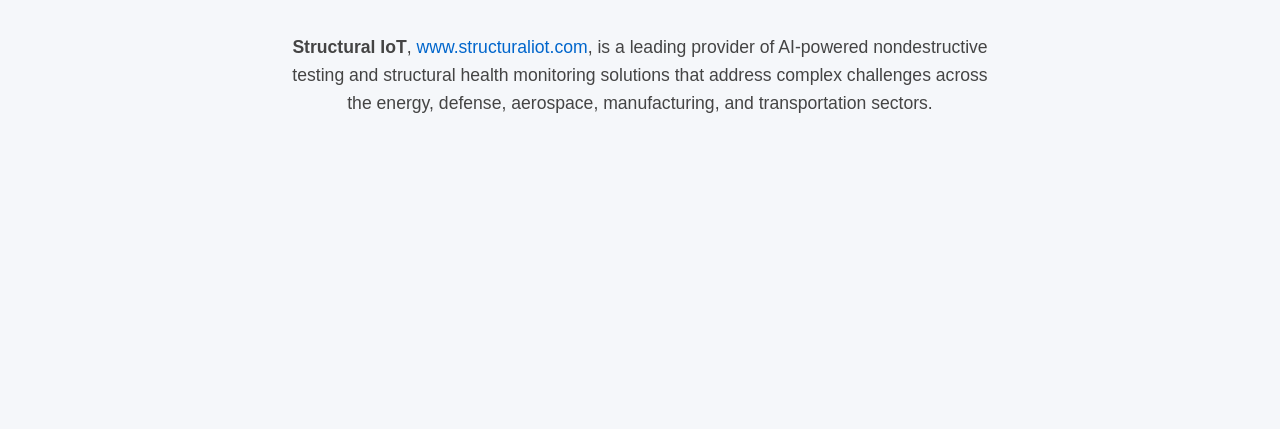
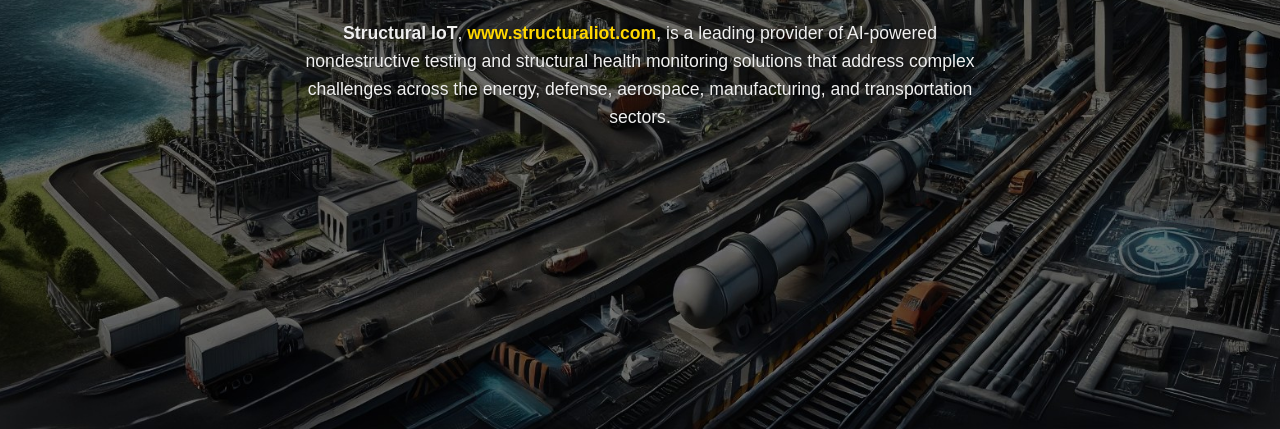
Before and after one commit to Structural-IoT/Structural-IoT.github.io, a plain HTML site: page index.html in a window 1280 px wide. Shown: the part 411-840 px from the top of the page. Drawn offline with Linux system fonts and the light colour scheme.

Commit message:
Update styles for background image and text colors
Changed background color to an image and updated text colors for better readability.

```diff
--- a/index.html
+++ b/index.html
@@ -12,22 +12,29 @@
       align-items: center;
       text-align: center;
       font-family: Arial, sans-serif;
-      background-color: #f5f7fa;
+      background-image: url('background.jpg');
+      background-size: cover; /* fills the entire page */
+      background-position: center; /* centers the image */
+      background-repeat: no-repeat; /* no tiling */
+      color: #fff; /* make text readable if image is dark */
       padding: 20px;
     }
     h1 {
-      color: #1a1a1a;
+      color: #fff;
       margin-bottom: 10px;
+      text-shadow: 1px 1px 3px rgba(0, 0, 0, 0.7);
     }
     p {
-      color: #444;
+      color: #f0f0f0;
       font-size: 1.1em;
       max-width: 700px;
       line-height: 1.6;
+      text-shadow: 1px 1px 2px rgba(0, 0, 0, 0.5);
     }
     a {
-      color: #0066cc;
+      color: #ffd700;
       text-decoration: none;
+      font-weight: bold;
     }
     a:hover {
       text-decoration: underline;
```
